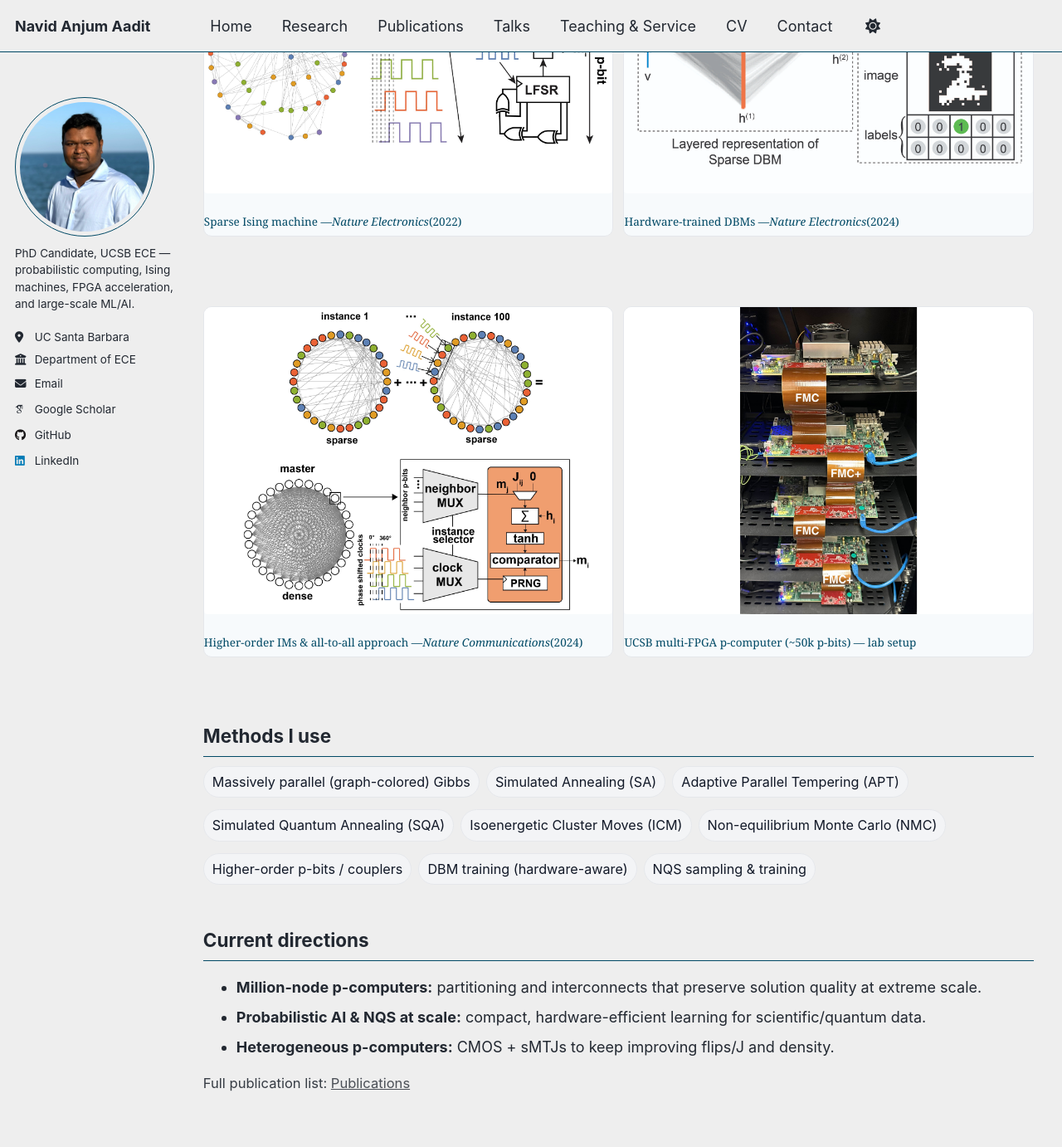
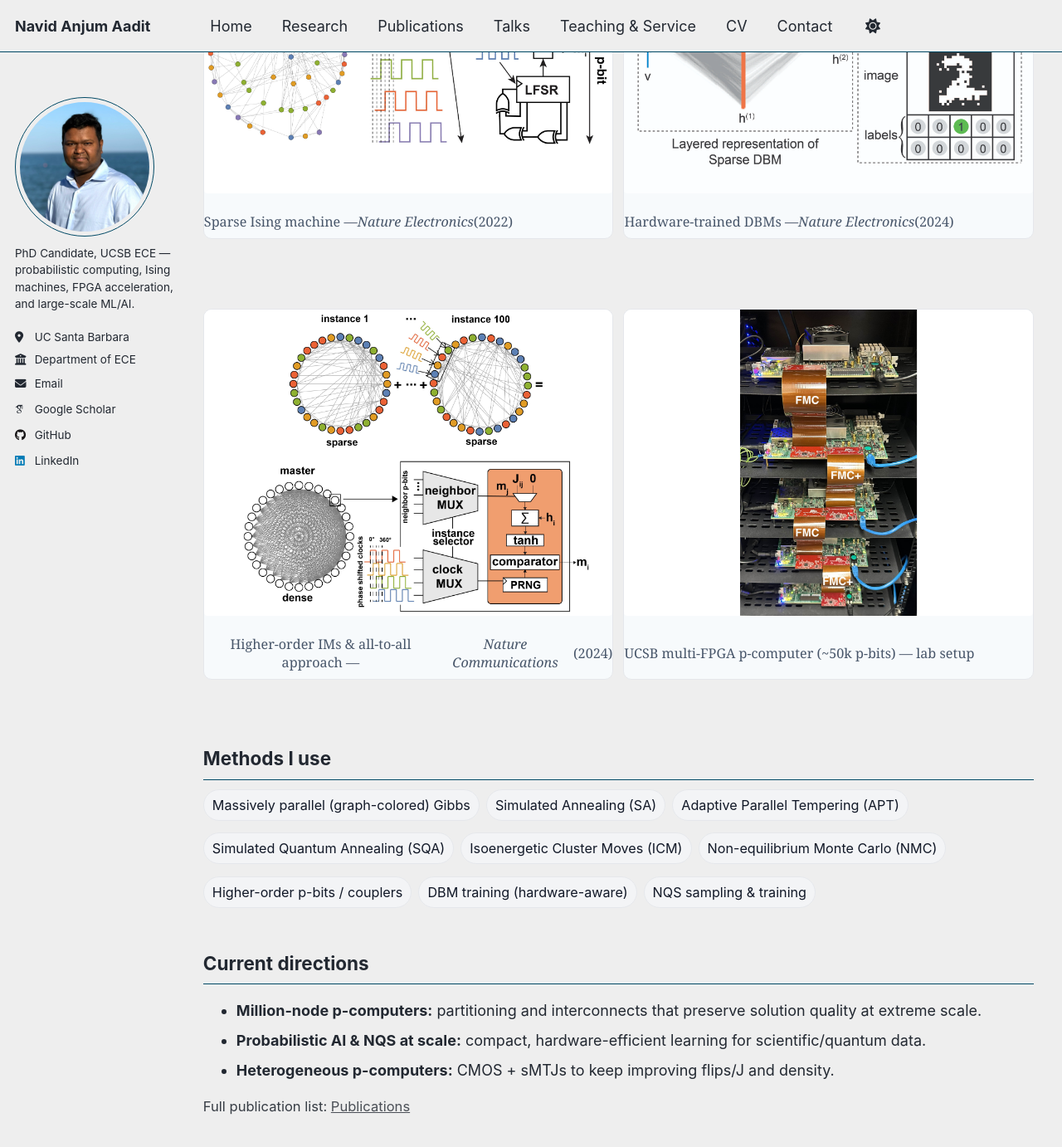
Before and after one commit to navidaadit/navidaadit.github.io, a Jekyll site: the page built from _pages/research.md, in a window 1280 px wide and 1400 px high, scrolled down 1686 px. Shown: the top 1382 px of the window at 83% size. Built offline with Jekyll 4.4.1, drawn with Linux system fonts in a browser that asks for light colours; some web fonts are replaced.

Commit message:
Update _custom.scss

```diff
--- a/_sass/_custom.scss
+++ b/_sass/_custom.scss
@@ -334,12 +334,26 @@ body.dark,
   text-align: left !important;
 }
 
-/* EXCEPTION: center all captions inside spotlight figure cards */
-.page__content .figure-card figcaption,
-.page__content .figure-card .figcap,
-.page__content .gallery-2x2 .figure-card figcaption,
-.page__content .gallery-2x2 .figure-card .figcap {
+/* EXCEPTION: center all captions inside spotlight figure cards
+   Use flex centering to beat any upstream text-align rules. */
+.layout--single .page__content .gallery-2x2 .figure-card > figcaption,
+.layout--single .page__content .gallery-2x2 .figure-card > .figcap,
+.page__content .figure-card > figcaption,
+.page__content .figure-card > .figcap {
+  display: flex !important;
+  justify-content: center !important;
+  align-items: center !important;
   text-align: center !important;
+  margin-top: 6px;
+  font-size: 0.9rem;
+  line-height: 1.35;
+  color: var(--footer-fg, #475569);
+}
+
+/* Make nested tags inherit the centering */
+.page__content .figure-card > figcaption *,
+.page__content .figure-card > .figcap * {
+  text-align: inherit !important;
 }
 
 /* Teaching/service mobile overflow fix */
@@ -385,9 +399,3 @@ body.dark,
   word-break:normal !important;
   max-width:100% !important;
 }
-
-/* Final enforcer: center Spotlight captions no matter what */
-.gallery-2x2 .figure-card > figcaption,
-.gallery-2x2 .figure-card > .figcap {
-  text-align: center !important;
-}
```
